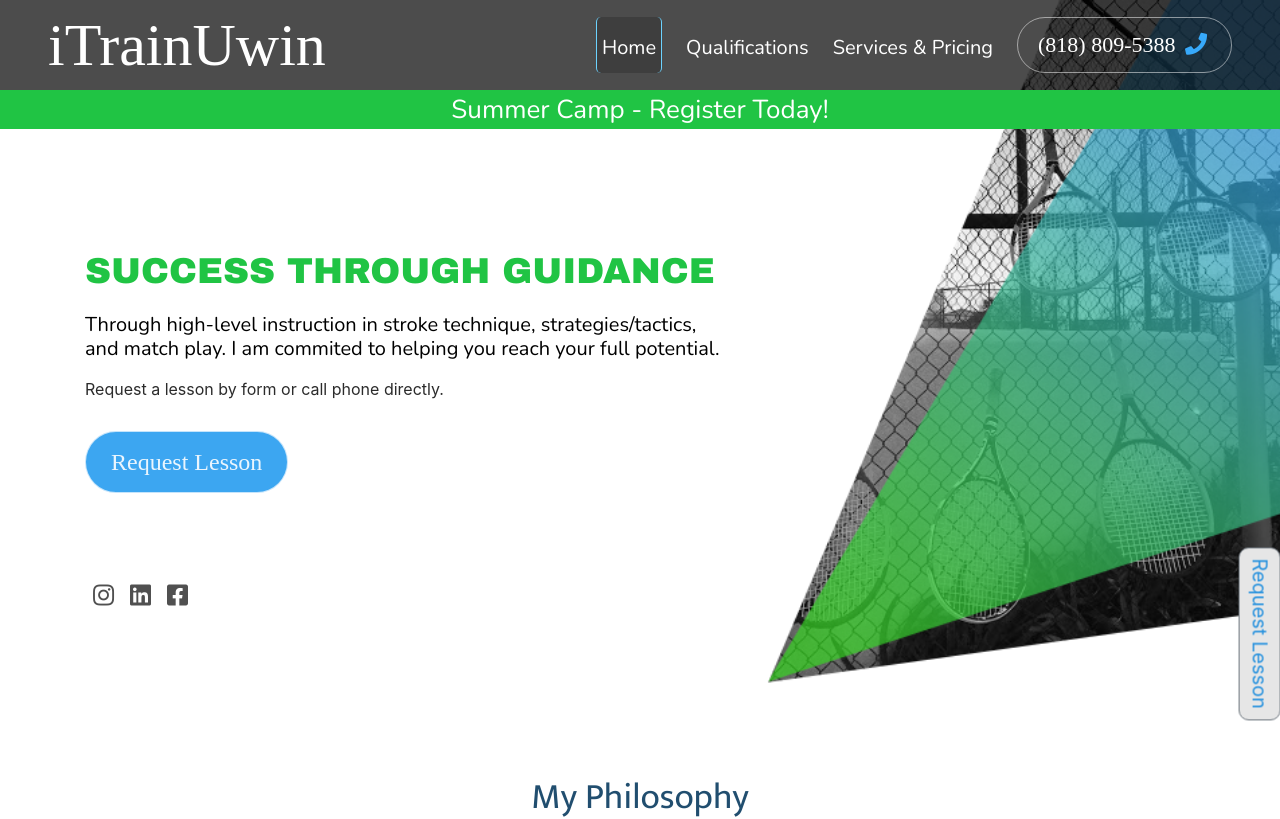
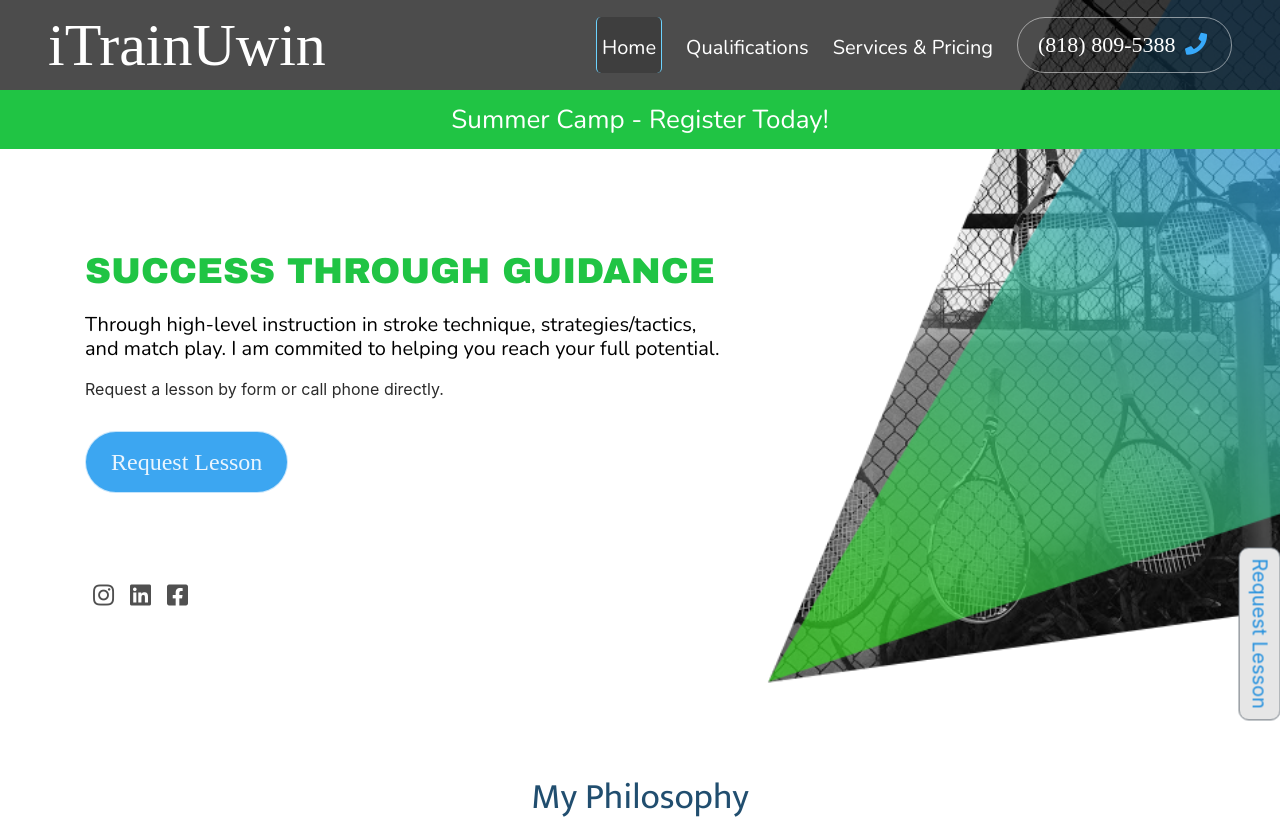
Before and after one commit to mtaslagyan/itrainuwin, a React (Create React App) app: page / in a window 1280 px wide. Shown: the top 819 px of the page. Built offline with nearby package versions, Linux system fonts and the light colour scheme; a web font is replaced by a local one.

Commit message:
Update index.css

```diff
--- a/src/index.css
+++ b/src/index.css
@@ -49,6 +49,8 @@ code {
 }
 .summer-camp-alert{
   background: #20c444;
+  padding-top: 10px;
+  padding-bottom: 10px;
 }
 .summer-camp-alert a{
  color: #fff;
```
